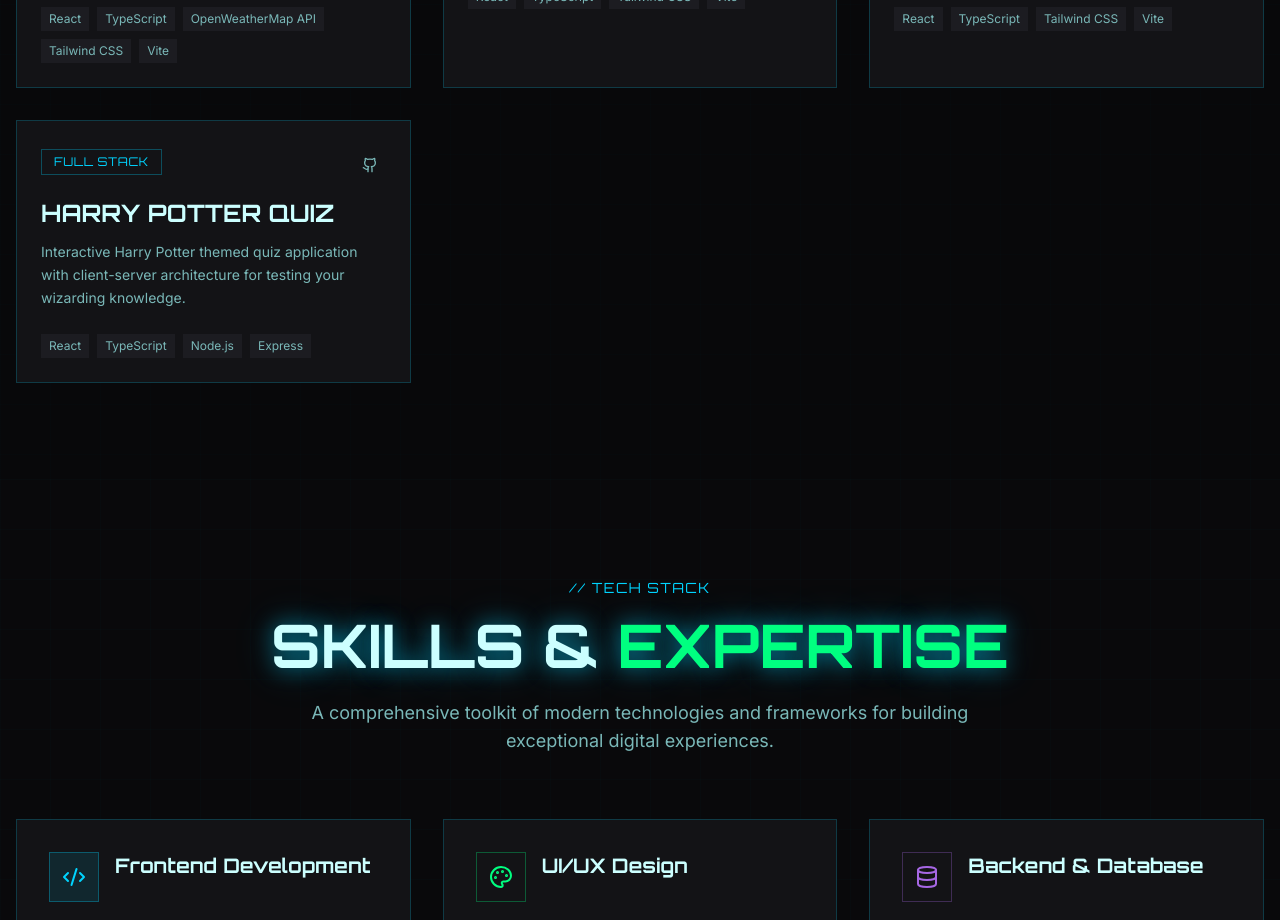
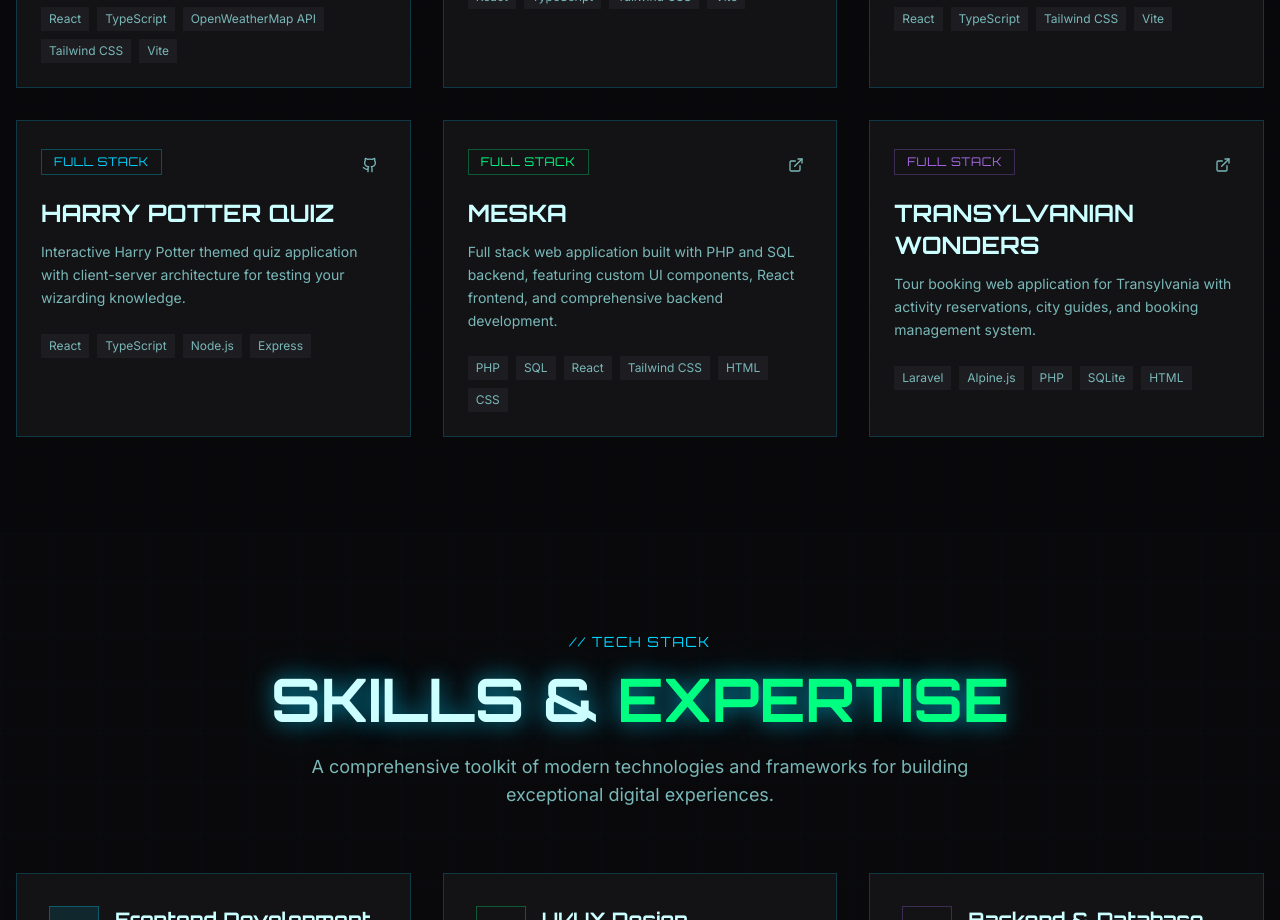
Before and after one commit to Arnold19970330/cyber-style-portfolio, a React (Vite) app: page / in a window 1280 px wide. Shown: the part 2500-3420 px from the top of the page. Built offline with nearby package versions, Linux system fonts and the light colour scheme; the HTML template or start-up script is replaced by a standard one.

Commit message:
Add new projects to the Projects component
- Introduced two new full stack projects: MESKA and TRANSYLVANIAN WONDERS.
- Updated project details including descriptions, technologies used, and live URLs.
- Enhanced the overall project showcase in the application.

```diff
--- a/src/components/Projects.tsx
+++ b/src/components/Projects.tsx
@@ -71,6 +71,24 @@ const Projects = () => {
       color: "primary",
       githubUrl: "https://github.com/Arnold19970330/Harry-potter-quiz",
       liveUrl: null,
+    },
+    {
+      title: "MESKA",
+      category: "FULL STACK",
+      description: "Full stack web application built with PHP and SQL backend, featuring custom UI components, React frontend, and comprehensive backend development.",
+      tech: ["PHP", "SQL", "React", "Tailwind CSS", "HTML", "CSS"],
+      color: "accent",
+      githubUrl: null,
+      liveUrl: "https://www.meska.hu/",
+    },
+    {
+      title: "TRANSYLVANIAN WONDERS",
+      category: "FULL STACK",
+      description: "Tour booking web application for Transylvania with activity reservations, city guides, and booking management system.",
+      tech: ["Laravel", "Alpine.js", "PHP", "SQLite", "HTML"],
+      color: "cyber-purple",
+      githubUrl: null,
+      liveUrl: "https://transylvanianwonders.com/",
     },
   ];
 
```
